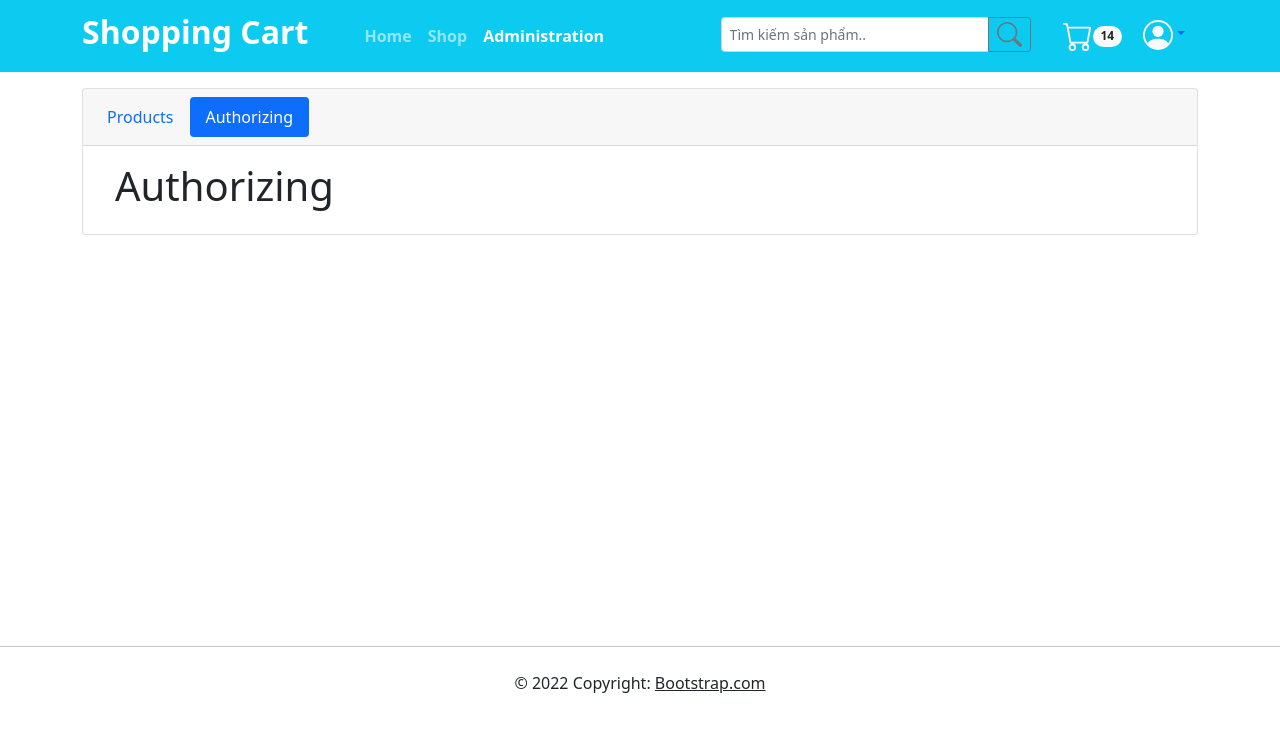
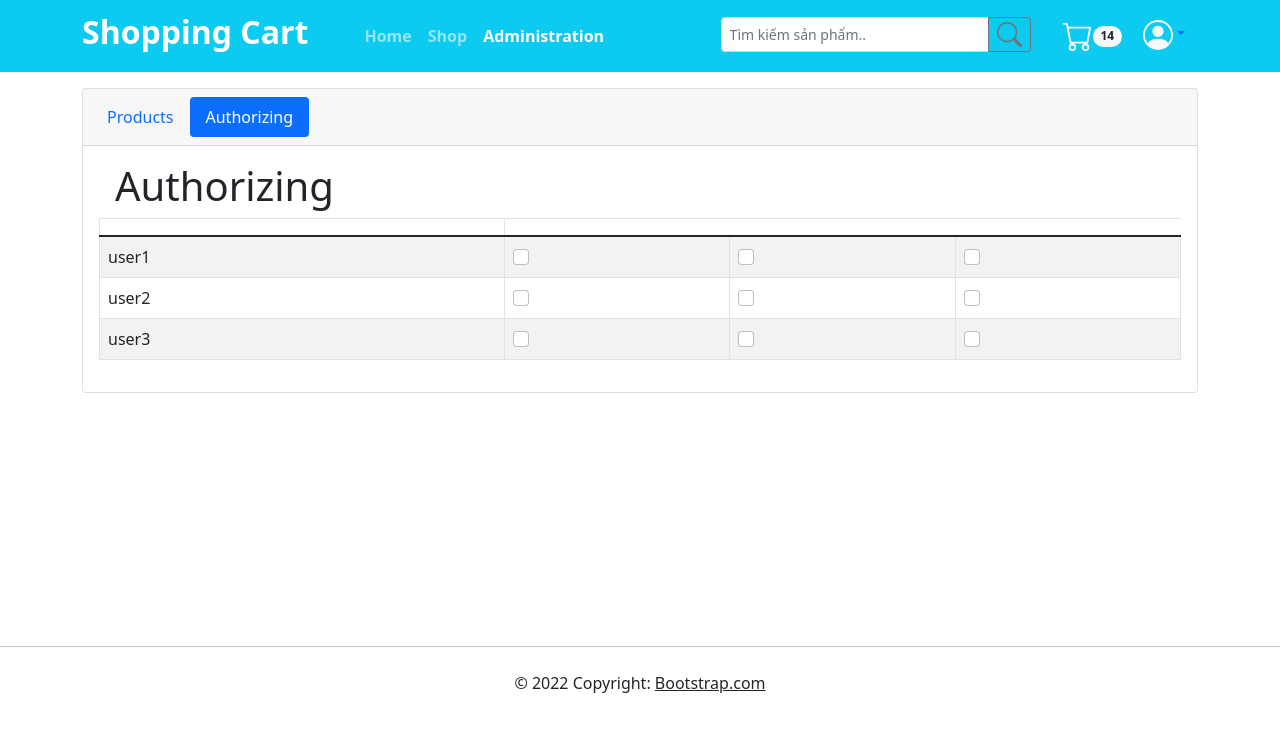
Before and after one commit to vietnguyenphuoc/client, a React (Create React App) app: page /admin/unauthorized in a window 1280 px wide. Shown: the top 732 px of the page. Built offline with nearby package versions, Linux system fonts and the light colour scheme; no server answers.

Commit message:
update 27/07/2022

```diff
--- a/src/components/Authorizing.jsx
+++ b/src/components/Authorizing.jsx
@@ -1,5 +1,139 @@
+import { useEffect, useState } from "react";
+import { InputGroup, Table } from "react-bootstrap";
+import authorities from "../services/Authorities";
+
 const Authorizing = () => {
-  return <h1 className="mx-3">Authorizing</h1>;
+  const [loading, setLoading] = useState(true);
+  const [dataAuthorities, setDataAuthorities] = useState();
+  const loadData = async () => {
+    const response = authorities.getData();
+    return response;
+  };
+
+  useEffect(() => {
+    function fetchData() {
+      setLoading(true);
+      const response = loadData();
+      return response;
+    }
+    fetchData().then((res) => {
+      setDataAuthorities(res.data);
+      // console.log(res.data.roles[0]);
+      // console.log(dataAuthorities.roles[0]);
+      setLoading(false);
+    });
+    fetchData().catch((err) => console.log(err));
+  }, []);
+
+  return (
+    <>
+      <h1 className="mx-3">Authorizing</h1>
+      <Table striped bordered hover className="justify-content-center">
+        <thead>
+          <tr>
+            <th></th>
+            {dataAuthorities &&
+              dataAuthorities.map &&
+              dataAuthorities.array.forEach((element,idx) => {
+                console.log(dataAuthorities.roles[1])
+              })}
+
+            {/* {dataAuthorities &&
+              dataAuthorities.map &&
+              dataAuthorities.array.forEach((element,idx) => {
+                (<th>{element.roles[idx]}</th>)
+              })}
+            {/* <th>ADMIN</th>
+            <th>GUEST</th>
+            <th>User</th> */}
+          </tr>
+        </thead>
+        <tbody>
+          <tr>
+            <td>user1</td>
+            <td>
+              <input
+                className="form-check-input"
+                type="checkbox"
+                value=""
+                id="flexCheckDefault"
+              />
+            </td>
+            <td>
+              <input
+                className="form-check-input"
+                type="checkbox"
+                value=""
+                id="flexCheckDefault"
+              />
+            </td>
+            <td>
+              <input
+                className="form-check-input"
+                type="checkbox"
+                value=""
+                id="flexCheckDefault"
+              />
+            </td>
+          </tr>
+          <tr>
+            <td>user2</td>
+            <td>
+              <input
+                className="form-check-input"
+                type="checkbox"
+                value=""
+                id="flexCheckDefault"
+              />
+            </td>
+            <td>
+              <input
+                className="form-check-input"
+                type="checkbox"
+                value=""
+                id="flexCheckDefault"
+              />
+            </td>
+            <td>
+              <input
+                className="form-check-input"
+                type="checkbox"
+                value=""
+                id="flexCheckDefault"
+              />
+            </td>
+          </tr>
+          <tr>
+            <td>user3</td>
+            <td>
+              <input
+                className="form-check-input"
+                type="checkbox"
+                value=""
+                id="flexCheckDefault"
+              />
+            </td>
+            <td>
+              <input
+                className="form-check-input"
+                type="checkbox"
+                value=""
+                id="flexCheckDefault"
+              />
+            </td>
+            <td>
+              <input
+                className="form-check-input"
+                type="checkbox"
+                value=""
+                id="flexCheckDefault"
+              />
+            </td>
+          </tr>
+        </tbody>
+      </Table>
+    </>
+  );
 };
 
 export default Authorizing;
--- a/src/components/Productdetail.jsx
+++ b/src/components/Productdetail.jsx
@@ -19,7 +19,7 @@ const ProducDetail = () => {
   return (
     <>
       {
-        product && <Card className="mt-5" style={{ minHeight: "550px" }}>
+        product && <Card className="mt-4 mb-4" style={{ minHeight: "550px" }}>
         <Card.Body>
           <Row>
             <Col xs={7}>
--- /dev/null
+++ b/src/services/Authorities.js
@@ -0,0 +1,11 @@
+import axios from "axios";
+
+const api_url = "http://localhost:8080/rest/authorities"
+
+class Authorities{
+  getData() {
+    return axios.get(api_url);
+  }
+}
+
+export default new Authorities();
```
